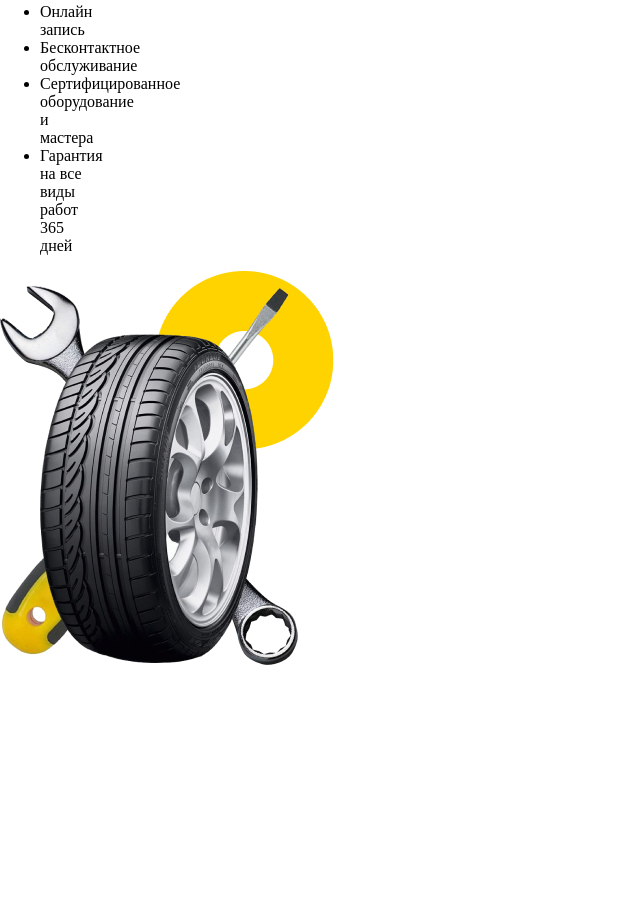
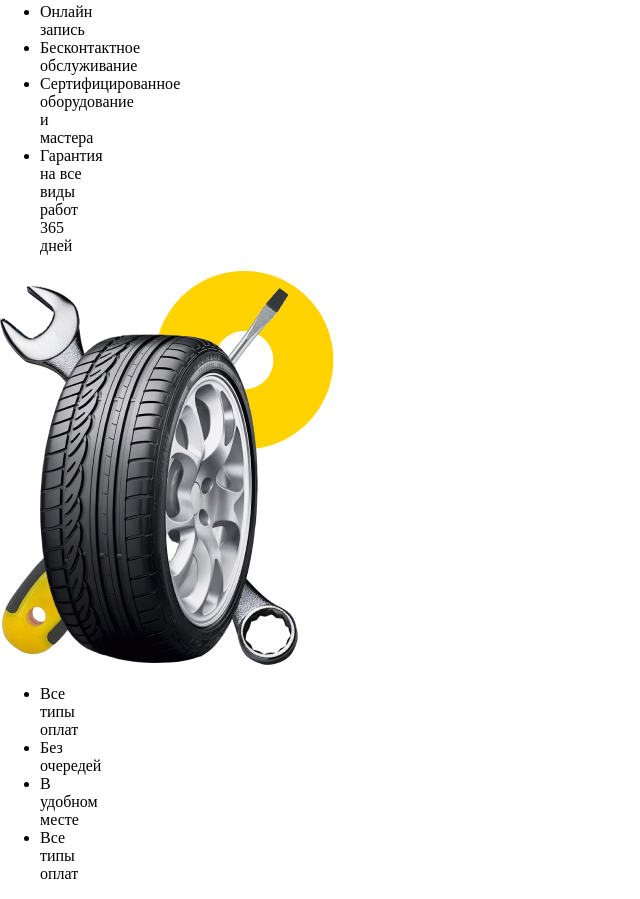
Before and after one commit to hilbos/first-site, a plain HTML site: page index.html in a window 1280 px wide. Shown: the part 2482-3381 px from the top of the page, without its empty margins (0-640 px from the left). Before the commit the page ends 3151 px from the top, so only its background shows below. Drawn offline with Linux system fonts and the light colour scheme.

Commit message:
add section main-advantages

```diff
--- a/index.html
+++ b/index.html
@@ -72,7 +72,12 @@
             <li>Гарантия на все виды работ 365 дней</li>
         </ul>
         <img src="img/image_16.png" alt="букет">
-
+        <ul class="right-ul">
+            <li>Все типы оплат</li>
+            <li>Без очередей</li>
+            <li> В удобном месте</li>
+            <li>Все типы оплат</li>
+        </ul>
     </section>
    </main>
 </body>
```
